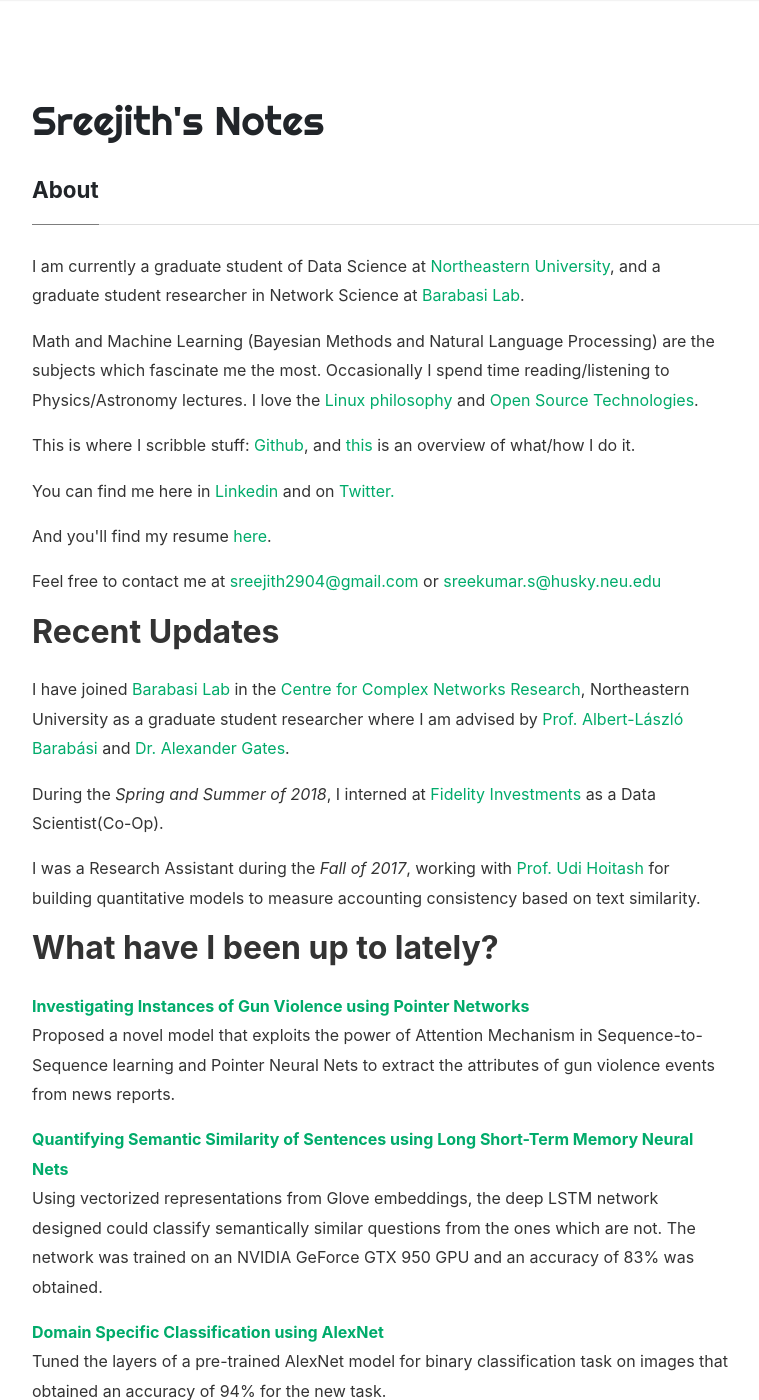
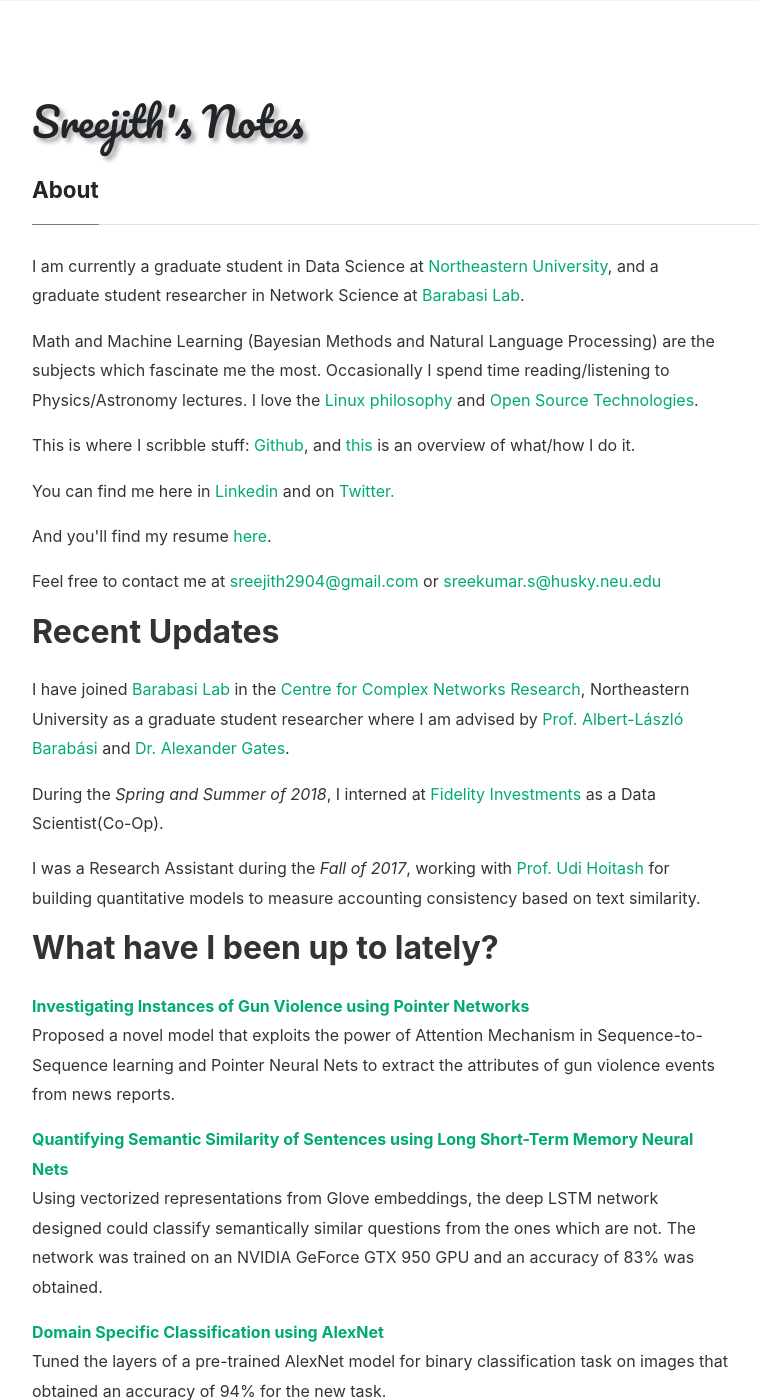
Before and after one commit to darthMaulJr/darthmauljr.github.io, a Jekyll site: the page built from _pages/about.md, in a window 1280 px wide and 1400 px high. Shown: the whole window, without its empty margins (53-812 px from the left). Built offline with Jekyll 4.4.1, drawn with Linux system fonts in a browser that asks for light colours; nearby versions of some CDN libraries; comment, search, counter and statistics services are not loaded.

Commit message:
update layout fonts

```diff
--- a/_layouts/default.html
+++ b/_layouts/default.html
@@ -36,7 +36,8 @@
   <body class="{{layout}}">
 	<!-- defer loading of font and font awesome -->
 	<noscript id="deferred-styles">
-	  <link href="https://fonts.googleapis.com/css?family=Righteous%7CMerriweather:300,300i,400,400i,700,700i" rel="stylesheet">
+	  <link href="https://fonts.googleapis.com/css?family=Pacifico:300,300i,400,400i,700,700i" rel="stylesheet">
+      <link href="https://fonts.googleapis.com/css?family=Crimson+Text:300,300i,400,400i,700,700i" rel="stylesheet">
 	  <link rel="stylesheet" href="https://use.fontawesome.com/releases/v5.0.13/css/all.css" integrity="sha384-DNOHZ68U8hZfKXOrtjWvjxusGo9WQnrNx2sqG0tfsghAvtVlRW3tvkXWZh58N9jp" crossorigin="anonymous">
 	</noscript>
 
--- a/_pages/about.md
+++ b/_pages/about.md
@@ -10,7 +10,7 @@
 
         <section>
           <p>
-	        I am currently a graduate student of Data Science at <a href="https://www.northeastern.edu/">Northeastern University</a>, and a graduate student researcher in Network Science at <a href="https://www.barabasilab.com">Barabasi Lab</a>.
+	        I am currently a graduate student in Data Science at <a href="https://www.northeastern.edu/">Northeastern University</a>, and a graduate student researcher in Network Science at <a href="https://www.barabasilab.com">Barabasi Lab</a>.
           </p>
 
           <p>
--- a/assets/css/screen.css
+++ b/assets/css/screen.css
@@ -305,7 +305,9 @@
 }
 
 .mainheading h1.sitetitle {
-    font-family: Righteous;
+  font-family: Pacifico;
+  text-shadow: 4px 4px 4px #aaa;
+  font-size: 250%;
 }
 
 .mainheading h1.posttitle {
@@ -711,7 +713,7 @@
 }
 
 .layout-page .article-post {
-    font-family: -apple-system, BlinkMacSystemFont, "Segoe UI", Roboto, "Helvetica Neue", Arial, sans-serif, "Apple Color Emoji", "Segoe UI Emoji", "Segoe UI Symbol", "Noto Color Emoji";
+    font-family: -apple-system, BlinkMacSystemFont, "Lato", "Segoe UI", Roboto, "Helvetica Neue", Arial, sans-serif, "Apple Color Emoji", "Segoe UI Emoji", "Segoe UI Symbol", "Noto Color Emoji";
     font-size: 1rem;
 }
 
```
Also changed, not shown: 3 other files. Lines whose indentation alone changed are shown as unchanged.
